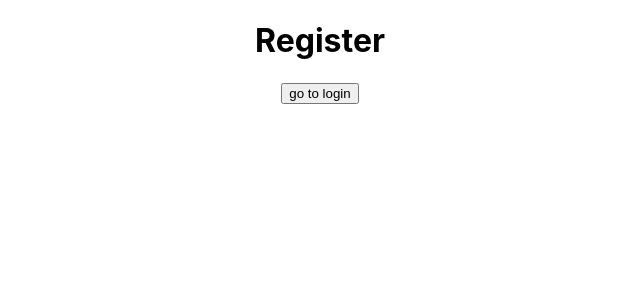
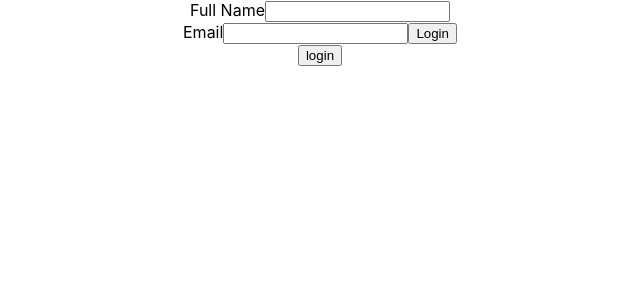
Before and after one commit to Malone99/react_fundamentals, a React (Create React App) app: page /register in a window 1280 px wide. Shown: the top 300 px of the page, without its empty margins (320-960 px from the left). Built offline with nearby package versions, Linux system fonts and the light colour scheme.

Commit message:
react_Router

```diff
--- a/package.json
+++ b/package.json
@@ -8,6 +8,7 @@
     "@testing-library/user-event": "^13.5.0",
     "react": "^18.2.0",
     "react-dom": "^18.2.0",
+    "react-router-dom": "^6.4.5",
     "react-scripts": "5.0.1",
     "web-vitals": "^2.1.4"
   },
--- a/src/App.js
+++ b/src/App.js
@@ -2,6 +2,7 @@ import { Login } from './Login';
 import './App.css';
 import Register from './Register';
 import React, {useState} from 'react';
+import { Route, Routes } from 'react-router-dom';
 
 // route === "login" && <Login setRoute={setRoute} />
 // if route === "login" then return <Login />
@@ -27,11 +28,17 @@ function App() {
 
   return (
     <div className="App">
-      {
+
+        <Routes >
+          <Route path='/login'  element={<Login></Login>}></Route>
+          <Route path='/register'  element={<Register></Register>}></Route>
+        </Routes>
+
+      {/* {
         routes.map(route => (
           window.location.href.includes(route.path) ? route.element : null
         ))
-      }
+      } */}
     </div>
   );
 }
--- a/src/Login.jsx
+++ b/src/Login.jsx
@@ -1,4 +1,5 @@
 import React, { useState } from "react";
+import { Link } from "react-router-dom";
 
 export const Login = (props) => {
 
@@ -27,7 +28,9 @@ export const Login = (props) => {
             <input value={password} onChange={(e)=>{setPassword(e.target.value)}} type="password" id="password" placeholder="Password" name="password"></input>
             <button type="onSubmit">Login</button>
            </form>
-           <button onClick={() => window.location.href = 'register'}>Register here</button>
+           <Link to='/register'>
+                <button>Register</button>
+           </Link>
         </div>
     )
 };
--- a/src/Register.jsx
+++ b/src/Register.jsx
@@ -1,8 +1,33 @@
+import { Link } from "react-router-dom"
+
+
 const Register= () => {
+
+    const handleSubmit = e => {
+
+        e.preventDefault();
+    }
+
     return(
         <div>
-            <h1>Register</h1>
-            <button onClick={() => window.location.href = 'login'}>go to login</button>
+            <form className="form" onSubmit={handleSubmit}>
+            <label> Full Name</label>
+            <input
+                type="text"
+                id="firstName"
+                name="firstName"
+            />
+            <br/>
+            <label>Email</label>
+            <input
+                type="text"
+                id="lastName"
+                name="lastName"
+            /><button type="onSubmit">Login</button>
+           </form>
+           <Link to='/login'>
+                <button>login</button>
+           </Link>
         </div>
     )
 }
--- a/src/index.js
+++ b/src/index.js
@@ -3,11 +3,16 @@ import ReactDOM from 'react-dom/client';
 import './index.css';
 import App from './App';
 import reportWebVitals from './reportWebVitals';
+import { createRoot } from "react-dom/client";
+import { BrowserRouter } from 'react-router-dom';
+
 
 const root = ReactDOM.createRoot(document.getElementById('root'));
 root.render(
   <React.StrictMode>
-    <App />
+    <BrowserRouter>
+     <App />
+    </BrowserRouter>
   </React.StrictMode>
 );
 
```
Also changed, not shown: 2 other files (tests, documents, lock files or other folders).
